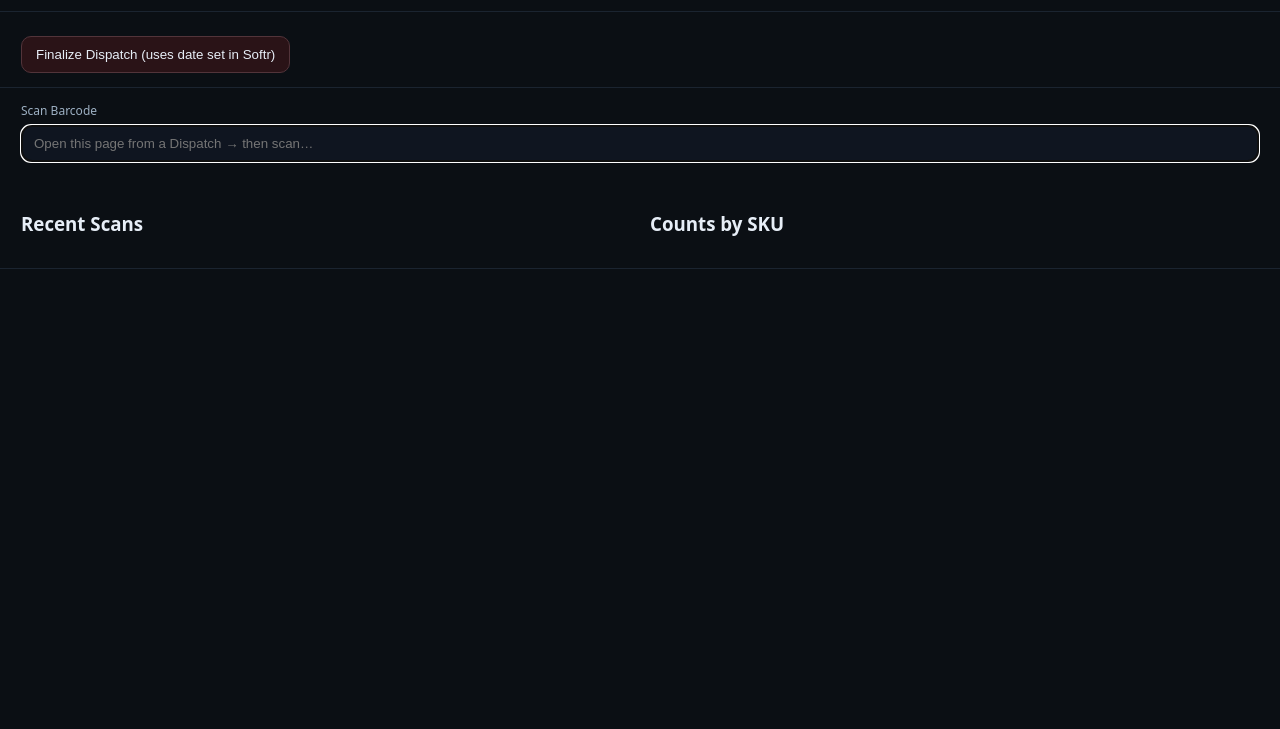
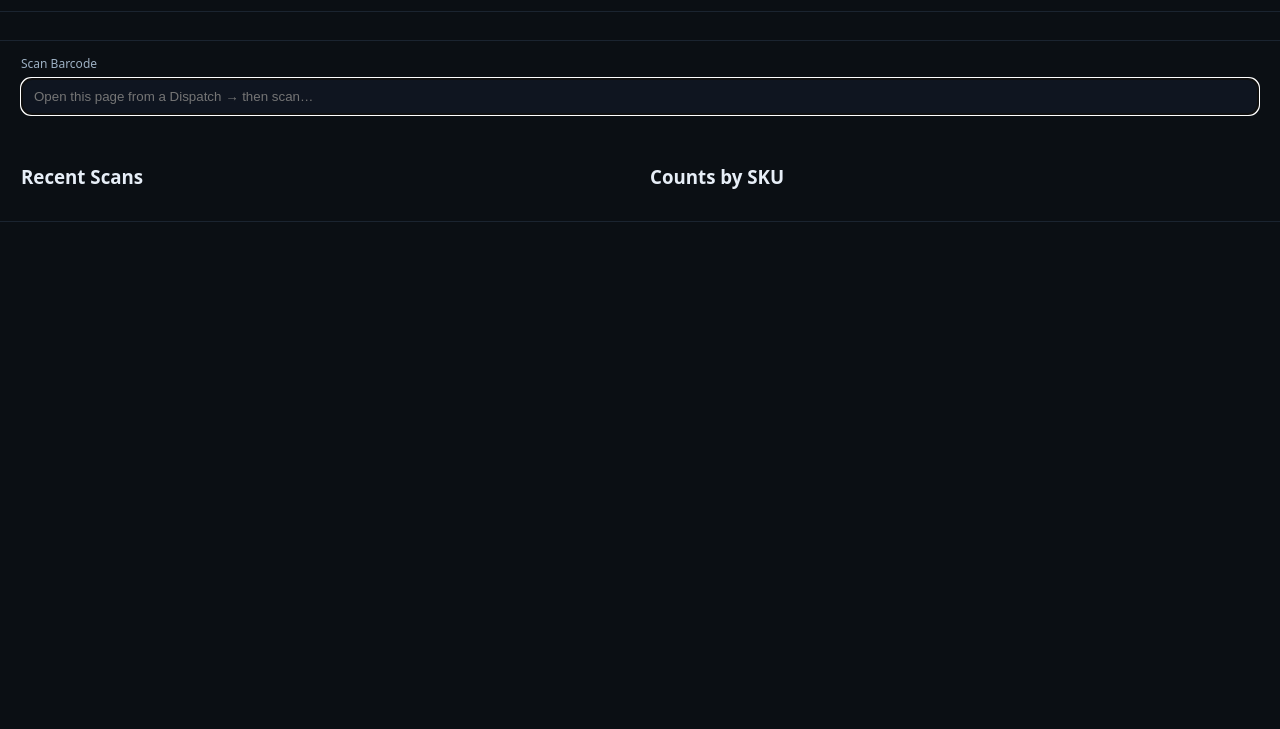
Before and after one commit to julsyjuls/dispatch-scanner, a plain HTML site: page frontend/index.html in a window 1280 px wide. Shown: the part 71-800 px from the top of the page. Drawn offline with Linux system fonts and the light colour scheme.

Commit message:
Update index.html

```diff
--- a/frontend/index.html
+++ b/frontend/index.html
@@ -13,12 +13,7 @@
   </header>
 
   <section class="panel">
-    <!-- Optional: show current dispatch for clarity (read-only badge) -->
     <div id="dispatchBadge" class="badge"></div>
-
-    <button id="finalizeBtn" class="warn">
-      Finalize Dispatch (uses date set in Softr)
-    </button>
   </section>
 
   <section class="panel">
```
